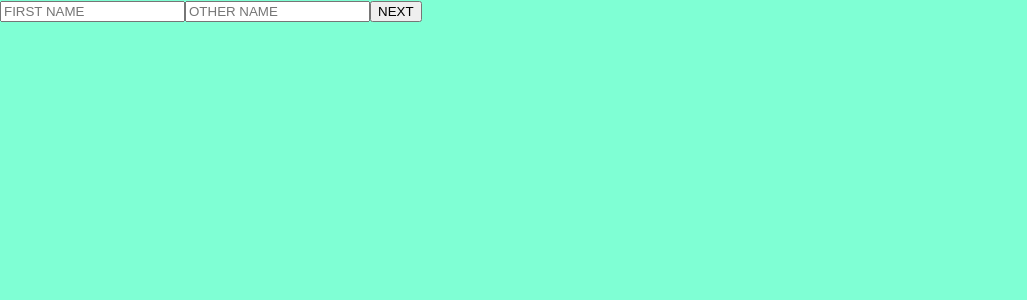
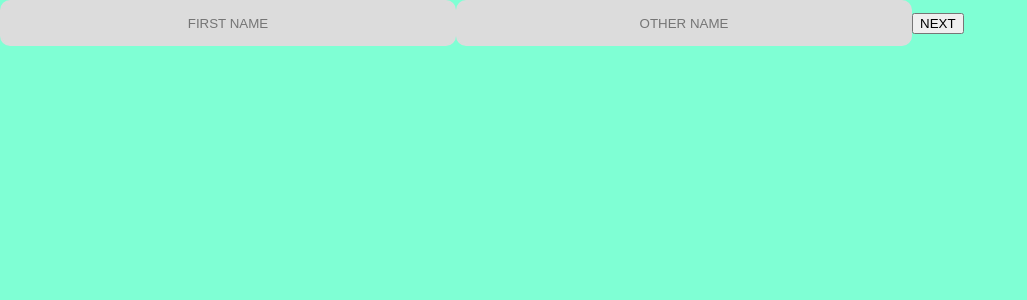
Before and after one commit to cupcakes439/React, a React (Create React App) app in the folder my-react/: page / in a window 1280 px wide. Shown: the top 300 px of the page, without its empty margins (0-1027 px from the left). Built offline with nearby package versions, Linux system fonts and the light colour scheme.

Commit message:
Made some changes to assignment.css

```diff
--- a/my-react/src/css/Assignment.css
+++ b/my-react/src/css/Assignment.css
@@ -6,3 +6,15 @@ body {
     font-family: 'Mulish' , 'serif';
     background-color: aquamarine;
 }
+
+input {
+    width: 35%;
+    text-align: center;
+    color: aquamarine;
+    background-color: gainsboro;
+    border: 2px solid gainsboro;
+    height: 40px;
+    border-radius: 10px;
+}
+
+/* button */
```
